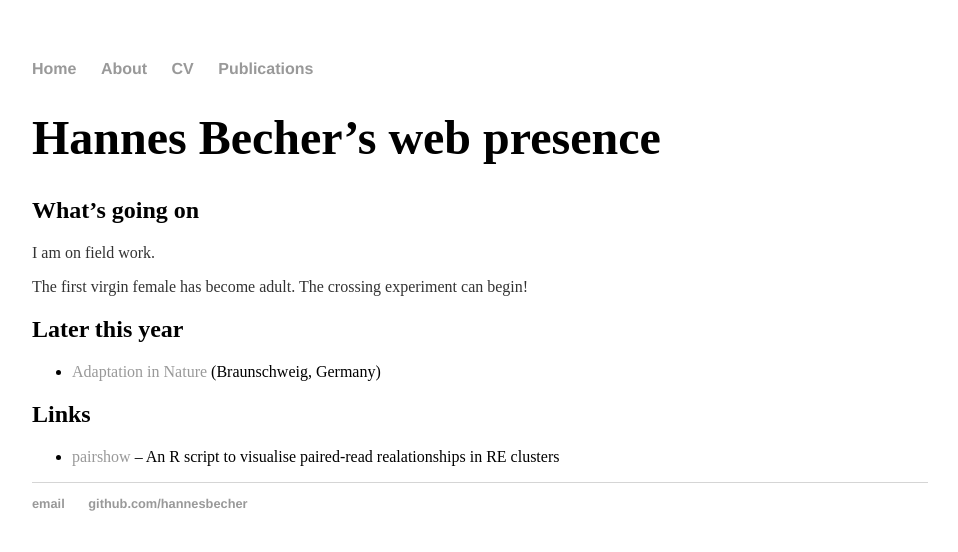
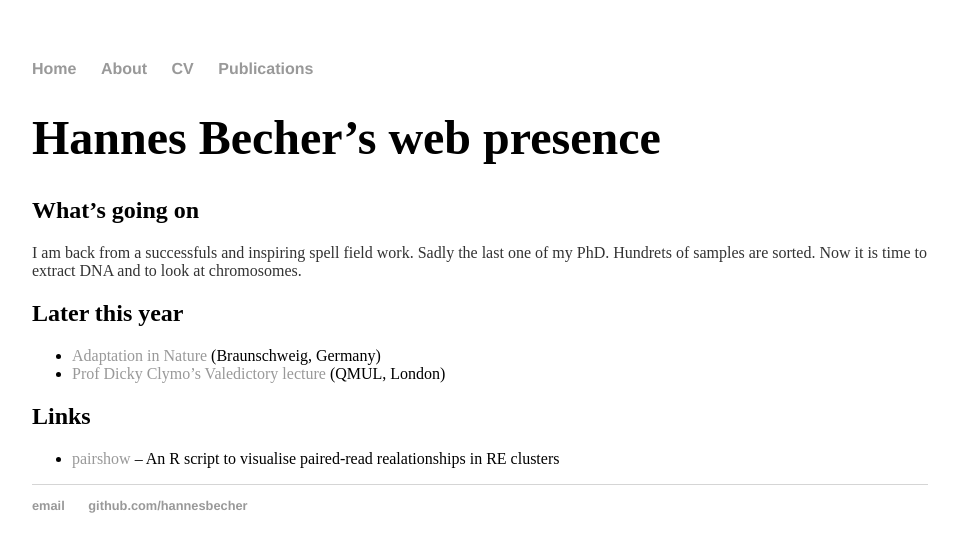
Before and after one commit to hannesbecher/hannesbecher.github.io, a Jekyll site: the page built from index.md, in a window 1280 px wide. Shown: the top 552 px of the page, without its empty margins (160-1118 px from the left). Built offline with Jekyll 4.4.1, drawn with Linux system fonts in a browser that asks for light colours.

Commit message:
Update index.md

```diff
--- a/index.md
+++ b/index.md
@@ -6,13 +6,12 @@ title: Hannes Becher, Doctoral Researcher
 # Hannes Becher's web presence
 
 ## What's going on
-I am on field work.
+I am back from a successfuls and inspiring spell field work. Sadly the last one of my PhD. Hundrets of samples are sorted. Now it is time to extract DNA and to look at chromosomes.
 
-The first virgin female has become adult. The crossing experiment can begin!
 
 ## Later this year
 * [Adaptation in Nature](http://www.gfgenetik.de/tagungen/) (Braunschweig, Germany)
-
+* [Prof Dicky Clymo's Valedictory lecture](https://www.eventbrite.co.uk/e/the-life-and-afterlife-of-bog-moss-why-it-matters-professor-emeritus-rs-dicky-clymo-tickets-26924331400) (QMUL, London)
 
 ## Links
 * [pairshow](https://github.com/hannesbecher/RE-tools/blob/master/pairshow.R) -- An R script to visualise paired-read realationships in RE clusters
```
